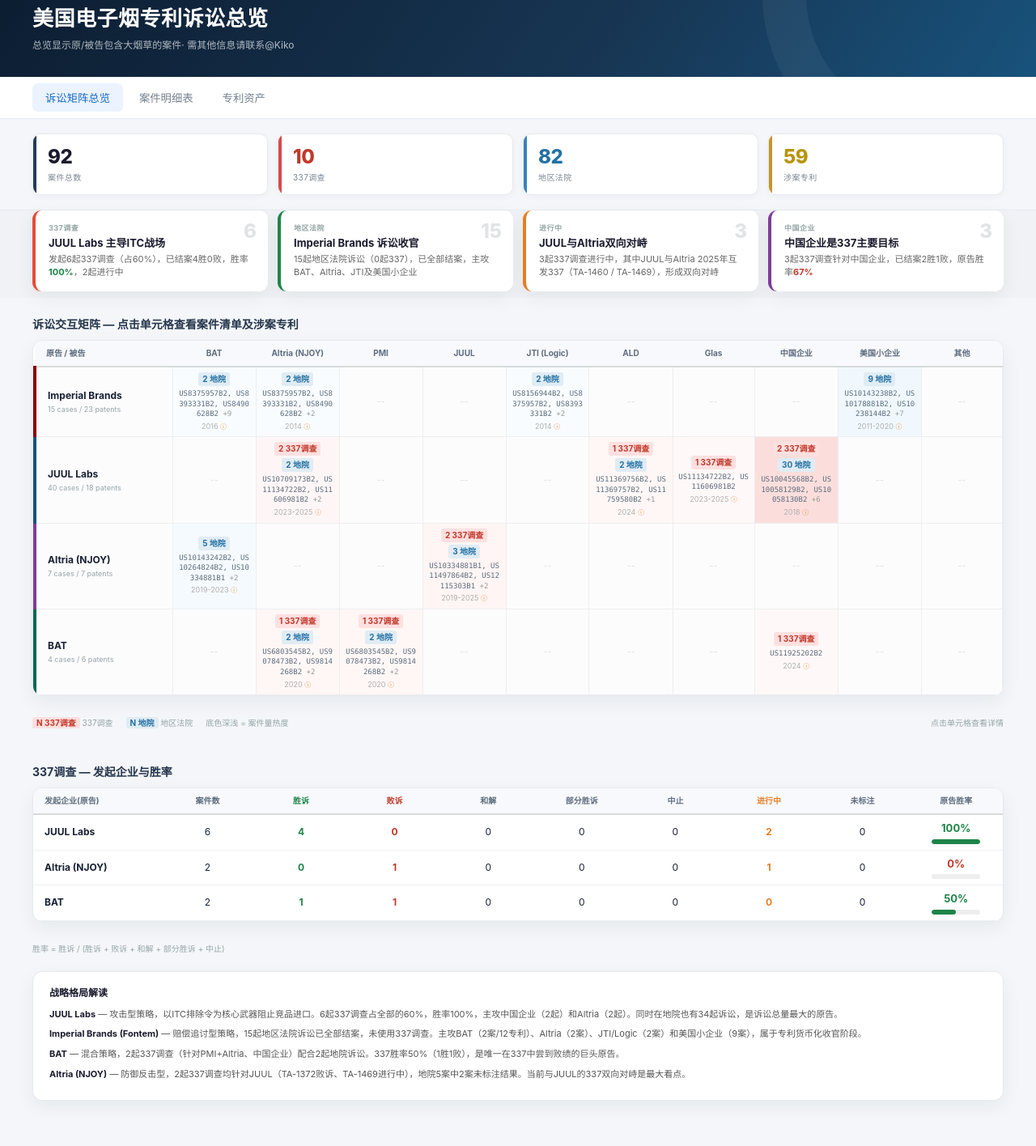
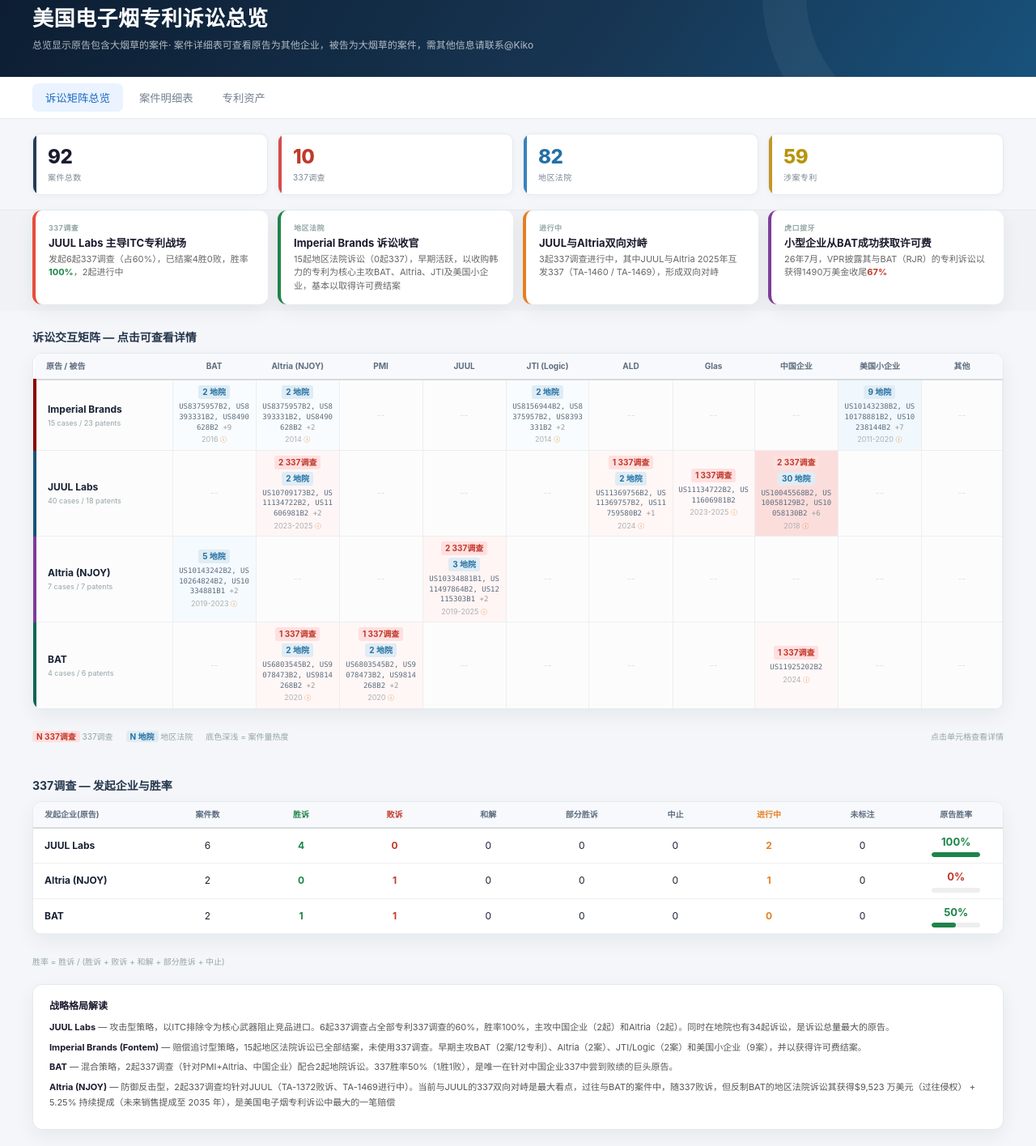
Before and after one commit to nick-name-haonanqu/TEST, a plain HTML site: page US.html in a window 1280 px wide. Shown: the part 31-1447 px from the top of the page at 81% size. Before the commit the page ends 1411 px from the top, so only its background shows below. Drawn offline with Linux system fonts and the light colour scheme.

Commit message:
Update US.html

```diff
--- a/US.html
+++ b/US.html
@@ -230,7 +230,7 @@
 
 <div class="hero">
     <h1>美国电子烟专利诉讼总览</h1>
-    <div class="sub">总览显示原/被告包含大烟草的案件&middot; 需其他信息请联系@Kiko</div>
+    <div class="sub">总览显示原告包含大烟草的案件&middot; 案件详细表可查看原告为其他企业，被告为大烟草的案件，需其他信息请联系@Kiko</div>
 </div>
 
 <div class="tabs" role="tablist" aria-label="诉讼数据视图">
@@ -252,31 +252,31 @@
 <div class="insights">
     <div class="insight-card ic-red">
         <div class="ic-tag">337调查</div>
-        <div class="ic-title">JUUL Labs 主导ITC战场</div>
+        <div class="ic-title">JUUL Labs 主导ITC专利战场</div>
         <div class="ic-desc">发起6起337调查（占60%），已结案4胜0败，胜率<span style="font-weight:700;color:#1e8449">100%</span>，2起进行中</div>
-        <div class="ic-num">6</div>
+        <div class="ic-num"></div>
     </div>
     <div class="insight-card ic-green">
         <div class="ic-tag">地区法院</div>
         <div class="ic-title">Imperial Brands 诉讼收官</div>
-        <div class="ic-desc">15起地区法院诉讼（0起337），已全部结案，主攻BAT、Altria、JTI及美国小企业</div>
-        <div class="ic-num">15</div>
+        <div class="ic-desc">15起地区法院诉讼（0起337），早期活跃，以收购韩力的专利为核心主攻BAT、Altria、JTI及美国小企业，基本以取得许可费结案</div>
+        <div class="ic-num"></div>
     </div>
     <div class="insight-card ic-orange">
         <div class="ic-tag">进行中</div>
         <div class="ic-title">JUUL与Altria双向对峙</div>
         <div class="ic-desc">3起337调查进行中，其中JUUL与Altria 2025年互发337（TA-1460 / TA-1469），形成双向对峙</div>
-        <div class="ic-num">3</div>
+        <div class="ic-num"></div>
     </div>
     <div class="insight-card ic-purple">
-        <div class="ic-tag">中国企业</div>
-        <div class="ic-title">中国企业是337主要目标</div>
-        <div class="ic-desc">3起337调查针对中国企业，已结案2胜1败，原告胜率<span style="font-weight:700;color:#c0392b">67%</span></div>
-        <div class="ic-num">3</div>
+        <div class="ic-tag">虎口拔牙</div>
+        <div class="ic-title">小型企业从BAT成功获取许可费</div>
+        <div class="ic-desc">26年7月，VPR披露其与BAT（RJR）的专利诉讼以获得1490万美金收尾<span style="font-weight:700;color:#c0392b">67%</span></div>
+        <div class="ic-num"></div>
     </div>
 </div>
 
-<div class="sec-t">诉讼交互矩阵 &mdash; 点击单元格查看案件清单及涉案专利</div>
+<div class="sec-t">诉讼交互矩阵 &mdash; 点击可查看详情</div>
 
 <div class="mw">
 <table>
@@ -455,10 +455,11 @@
 
 <div class="narrative">
     <h4>战略格局解读</h4>
-    <p><span class="hl">JUUL Labs</span> — 攻击型策略，以ITC排除令为核心武器阻止竞品进口。6起337调查占全部的60%，胜率100%，主攻中国企业（2起）和Altria（2起）。同时在地院也有34起诉讼，是诉讼总量最大的原告。</p>
-    <p><span class="hl">Imperial Brands (Fontem)</span> — 赔偿追讨型策略，15起地区法院诉讼已全部结案，未使用337调查。主攻BAT（2案/12专利）、Altria（2案）、JTI/Logic（2案）和美国小企业（9案），属于专利货币化收官阶段。</p>
-    <p><span class="hl">BAT</span> — 混合策略，2起337调查（针对PMI+Altria、中国企业）配合2起地院诉讼。337胜率50%（1胜1败），是唯一在337中尝到败绩的巨头原告。</p>
-    <p><span class="hl">Altria (NJOY)</span> — 防御反击型，2起337调查均针对JUUL（TA-1372败诉、TA-1469进行中），地院5案中2案未标注结果。当前与JUUL的337双向对峙是最大看点。</p>
+    <p><span class="hl">JUUL Labs</span> — 攻击型策略，以ITC排除令为核心武器阻止竞品进口。6起337调查占全部专利337调查的60%，胜率100%，主攻中国企业（2起）和Altria（2起）。同时在地院也有34起诉讼，是诉讼总量最大的原告。</p>
+    <p><span class="hl">Imperial Brands (Fontem)</span> — 赔偿追讨型策略，15起地区法院诉讼已全部结案，未使用337调查。早期主攻BAT（2案/12专利）、Altria（2案）、JTI/Logic（2案）和美国小企业（9案），并以获得许可费结案。</p>
+    <p><span class="hl">BAT</span> — 混合策略，2起337调查（针对PMI+Altria、中国企业）配合2起地院诉讼。337胜率50%（1胜1败），是唯一在针对中国企业337中尝到败绩的巨头原告。</p>
+    <p><span class="hl">Altria (NJOY)</span> — 防御反击型，2起337调查均针对JUUL（TA-1372败诉、TA-1469进行中）。当前与JUUL的337双向对峙是最大看点，过往与BAT的案件中，随337败诉，但反制BAT的地区法院诉讼其获得$9,523 万美元（过往侵权）
++ 5.25% 持续提成（未来销售提成至 2035 年），是美国电子烟专利诉讼中最大的一笔赔偿</p>
 </div>
 
 </div>
```
